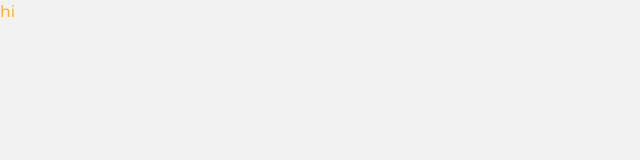
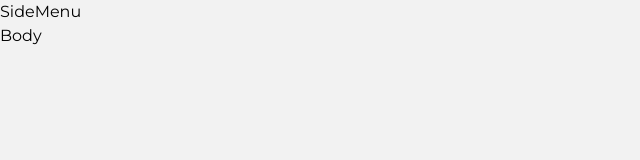
Before and after one commit to ekrispy/HappyHourApp, a React (Vite) app in the folder frontend/: page / in a window 1280 px wide. Shown: the top 160 px of the page, without its empty margins (0-640 px from the left). Built offline with nearby package versions, Linux system fonts and the light colour scheme.

Commit message:
added body, container, and sidmenu components

```diff
--- a/frontend/src/App.jsx
+++ b/frontend/src/App.jsx
@@ -1,12 +1,13 @@
 import React from 'react'
+import Container from './Components/Container'
 
 function App() {
 
 
   return (
-    <>
-     <h1 className='text-[orange]'>hi</h1>
-    </>
+  <div>
+      <Container />
+  </div>
   )
 }
 
--- /dev/null
+++ b/frontend/src/Components/Body/Body.jsx
@@ -0,0 +1,9 @@
+import React from 'react'
+
+const Body = () => {
+  return (
+    <div>Body</div>
+  )
+}
+
+export default Body
--- a/frontend/src/Components/Container.jsx
+++ b/frontend/src/Components/Container.jsx
@@ -0,0 +1,14 @@
+import React from 'react'
+import Body from './Body/Body'
+import SideMenu from './Sidemenu/SideMenu'
+
+const Container = () => {
+  return (
+    <div>
+        <SideMenu/>
+        <Body/>
+    </div>
+  )
+}
+
+export default Container
--- /dev/null
+++ b/frontend/src/Components/Sidemenu/SideMenu.jsx
@@ -0,0 +1,11 @@
+import React from "react";
+
+const SideMenu = () => {
+    return (
+        <div>
+            SideMenu
+        </div>
+    )
+}
+
+export default SideMenu
```
